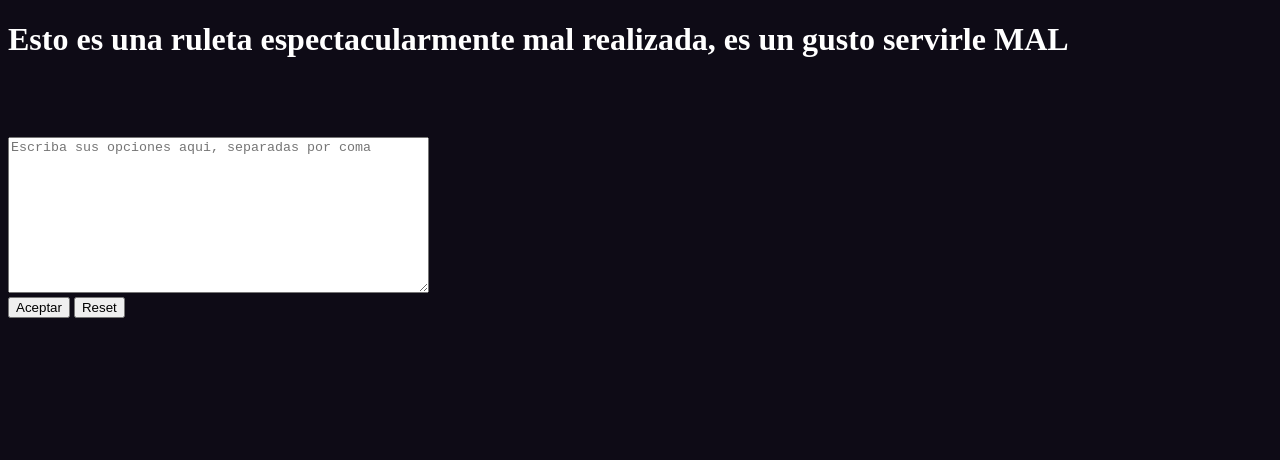
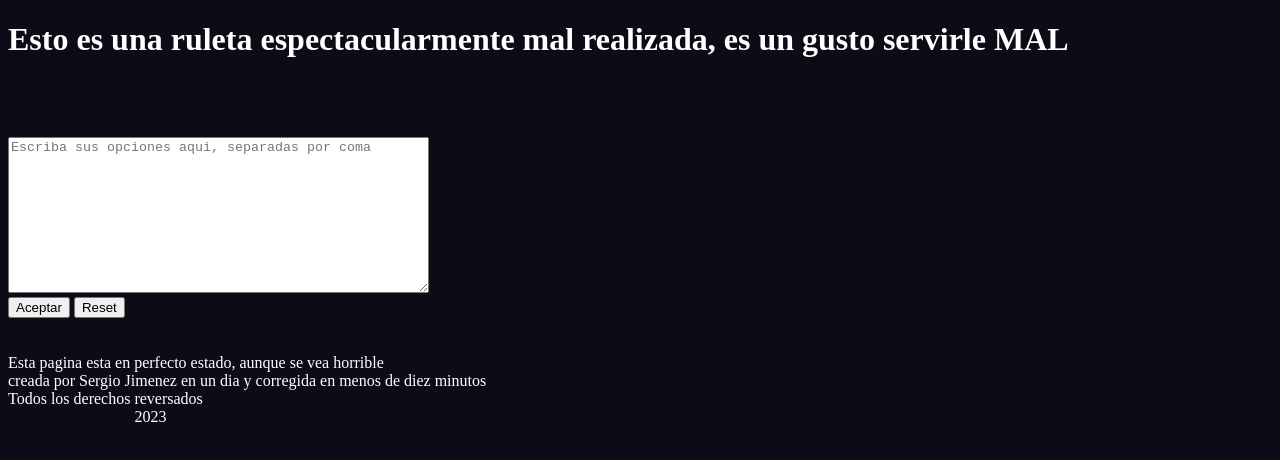
Before and after one commit to SergioJimenezM/WebConRuleta, a plain HTML site: page index.html in a window 1280 px wide. Drawn offline with Linux system fonts and the light colour scheme.

Commit message:
actualizacion
+agregada la fecha en el javascript
+agregado el estilo
+agregados el footer y los creditos

```diff
--- a/elJavascript.js
+++ b/elJavascript.js
@@ -9,3 +9,10 @@ function cosaDeRuleta(){
 function limpiar(){
     document.getElementById("texto").innerHTML = "";
 }
+
+function fecha(){
+    let fecha = new Date;
+    document.getElementById("fecha").innerHTML = fecha.getYear()+1900;
+}
+
+window.onload = fecha();
--- a/estilo.css
+++ b/estilo.css
@@ -5,3 +5,12 @@
  h1{
      color: white;
  }
+
+ p{
+    color: white;
+    margin: 0;
+ }
+ #fecha{
+    color: white;
+    margin-left: 10%;
+ }
--- a/index.html
+++ b/index.html
@@ -17,5 +17,12 @@
         <input type="button" value="Aceptar" onclick="cosaDeRuleta()">
         <input type="reset" onclick="limpiar()">
         </form>
+        <footer>
+            <br><br>
+            <p>Esta pagina esta en perfecto estado, aunque se vea horrible<br>
+                creada por Sergio Jimenez en un dia y corregida en menos de diez minutos<br>
+                Todos los derechos reversados<p id="fecha"></p>
+            </p>
+        </footer>
     </body>
 </html>
```
